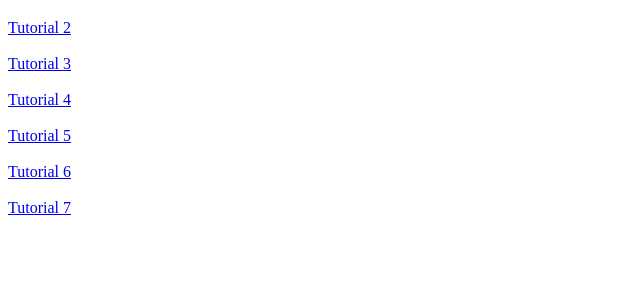
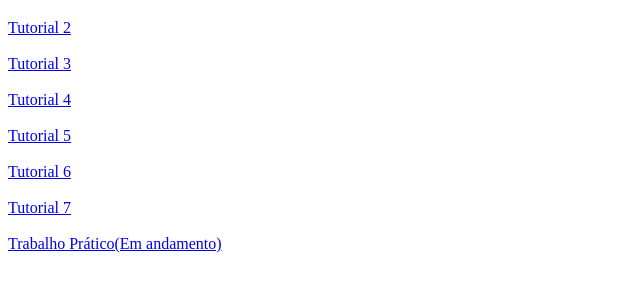
Before and after one commit to MBicalho/MBicalho.github.io, a plain HTML site: page index.html in a window 1280 px wide. Shown: the part 61-352 px from the top of the page, without its empty margins (0-640 px from the left). Drawn offline with Linux system fonts and the light colour scheme.

Commit message:
adicionando trabalho prático no menu

```diff
--- a/index.html
+++ b/index.html
@@ -25,5 +25,8 @@
     <br>
     <br>
     <a title="Teclado e filtro de texturas" href="pratica7/index.html">Tutorial 7</a>
+    <br>
+    <br>
+    <a title="Trabalho Prático" href="figura/index.html">Trabalho Prático(Em andamento)</a>
 </body>
 </html>
```
